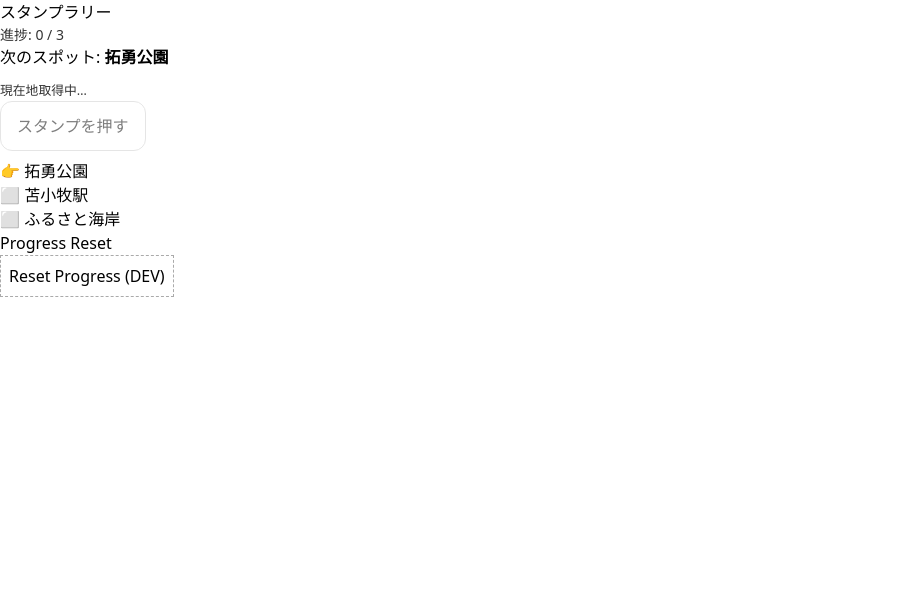
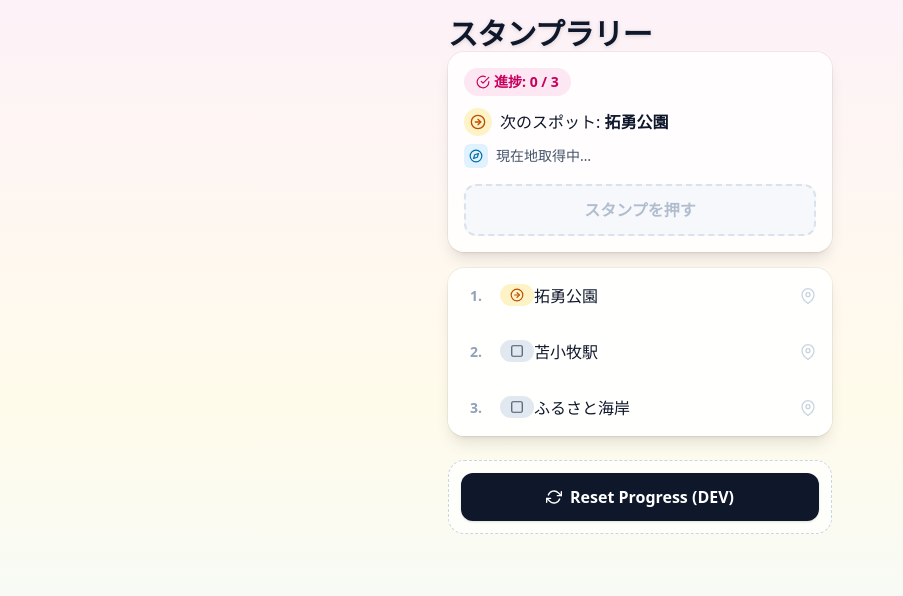
Before and after one commit to Kanaya-r/test, a React (Vite) app in the folder trainig-02/: page / in a window 1280 px wide. Shown: the top 596 px of the page, without its empty margins (0-903 px from the left). Built offline with nearby package versions, Linux system fonts and the light colour scheme; no server answers.

Commit message:
[update] スタイル追加

```diff
--- a/trainig-02/src/App.tsx
+++ b/trainig-02/src/App.tsx
@@ -1,4 +1,6 @@
 import { useCallback } from 'react'
+import { FiCheckCircle, FiMapPin, FiArrowRightCircle, FiSquare, FiCompass } from 'react-icons/fi'
+
 import { SPOTS } from './assets/ts/spots'
 import { useGeolocation } from './assets/ts/useGeolocation'
 import { useProgress } from './assets/ts/progressStore'
@@ -16,45 +18,50 @@ export default function App() {
   useGeolocation(onPos)
 
   return (
-    <>
-      <h1 style={{ margin: 0 }}>スタンプラリー</h1>
+    <div className="min-h-screen bg-gradient-to-b from-pink-50 via-amber-50 to-sky-50 p-4 flex items-start justify-center">
+      <div className="w-full max-w-sm">
+        <h1 className="text-3xl font-extrabold tracking-tight text-slate-900 drop-shadow-sm">スタンプラリー</h1>
 
-      <div style={{ fontSize: 14, opacity: 0.8 }}>
+        <section className="mb-4 rounded-2xl bg-white/80 backdrop-blur shadow-lg ring-1 ring-black/5 p-4">
+          <div className="flex items-center gap-2 text-sm font-semibold text-slate-700">
+            <span className="inline-flex items-center gap-1 rounded-full bg-pink-100 px-3 py-1 text-pink-700">
+              <FiCheckCircle className="text-pink-700" />
               進捗: {state.obtainedSpotIds.length} / {SPOTS.length}
+            </span>
           </div>
 
-      <div>
-        <div style={{ marginBottom: 8 }}>
-          次のスポット: <b>{target ? target.name : 'すべて達成！🎉'}</b>
+          <div className="mt-3 flex items-center gap-2 text-slate-900">
+            <span className="inline-flex items-center justify-center rounded-full bg-amber-100 text-amber-700 w-7 h-7">
+              <FiArrowRightCircle />
+            </span>
+            <p className="text-base">
+              次のスポット: <b>{target ? target.name : 'Complete!!'}</b>
+            </p>
           </div>
 
+          <div className="mt-2 flex items-center gap-2 text-sm text-slate-600">
+            <span className="inline-flex items-center justify-center rounded-md bg-sky-100 text-sky-700 w-6 h-6">
+              <FiCompass />
+            </span>
             {state.lastPosition ? (
-          <small style={{ opacity: 0.8 }}>
+              <p>
                 現在地: {state.lastPosition.lat.toFixed(5)}, {state.lastPosition.lng.toFixed(5)}
                 {state.lastPosition.accuracyM ? `（±${Math.round(state.lastPosition.accuracyM)}m）` : ''}
-          </small>
+              </p>
             ) : (
-          <small style={{ opacity: 0.8 }}>現在地取得中…</small>
+              <p>現在地取得中…</p>
             )}
           </div>
 
           <button
+            className="mt-4 w-full rounded-xl border-2 border-dashed border-slate-300 bg-slate-100 text-slate-400 px-4 py-3 font-bold disabled:opacity-70 disabled:cursor-not-allowed"
             onClick={() => {
               if (stamp()) {
-            // クリア演出（任意）：トースト・音など
                 console.log('スタンプ獲得！')
               }
             }}
             disabled={!canStamp}
             aria-disabled={!canStamp}
-        style={{
-          padding: '12px 16px',
-          fontSize: 16,
-          borderRadius: 12,
-          border: '1px solid #ccc',
-          opacity: !canStamp ? 0.5 : 1,
-          cursor: !canStamp ? 'not-allowed' : 'pointer',
-        }}
             title={(() => {
               if (!target) return '全スポット達成！'
               if (!state.lastPosition) return '位置情報を取得中…'
@@ -66,23 +73,43 @@ export default function App() {
           >
             スタンプを押す
           </button>
+        </section>
 
-      <ol style={{ marginTop: 8 }}>
+        <section className="rounded-2xl bg-white/90 backdrop-blur shadow-lg ring-1 ring-black/5 divide-y divide-slate-100">
+          <ol>
             {SPOTS.map((s, i) => {
               const got = state.obtainedSpotIds.includes(s.id)
               const isTarget = i === state.currentIndex
               return (
-            <li key={s.id}>
-              {got ? '✅' : isTarget ? '👉' : '⬜️'} {s.name}
+                <li key={s.id} className="flex items-center gap-3 p-4">
+                  <span className="w-6 text-center text-sm font-bold text-slate-400">{i + 1}.</span>
+                  <p className="flex-1 text-slate-900 font-medium">
+                  {got ?
+                      <span className="inline-flex items-center gap-1 rounded-full bg-emerald-100 text-emerald-700 px-2.5 py-1 text-sm">
+                        <FiCheckCircle />
+                      </span>
+                    : isTarget ?
+                      <span className="inline-flex items-center gap-1 rounded-full bg-amber-100 text-amber-700 px-2.5 py-1 text-sm">
+                        <FiArrowRightCircle />
+                      </span>
+                    :
+                      <span className="inline-flex items-center gap-1 rounded-full bg-slate-200 text-slate-600 px-2.5 py-1 text-sm">
+                        <FiSquare />
+                      </span>
+                    }
+                    {s.name}
+                  </p>
+                  <FiMapPin className="text-slate-300" />
                 </li>
               )
             })}
           </ol>
+        </section>
 
-      <div>
-        <h2>Progress Reset</h2>
+        <section className="mt-6 rounded-2xl border border-dashed border-slate-300 bg-white/70 p-3">
           <DevButton />
+        </section>
       </div>
-    </>
+    </div>
   )
 }
--- a/trainig-02/src/components/DevButton.tsx
+++ b/trainig-02/src/components/DevButton.tsx
@@ -1,3 +1,5 @@
+import { FiRefreshCw } from 'react-icons/fi'
+
 import { STORAGE_KEY } from '../assets/ts/constants'
 
 export default function DevButton() {
@@ -8,11 +10,11 @@ export default function DevButton() {
 
   return (
     <button
+    className="w-full inline-flex items-center justify-center gap-2 rounded-xl bg-slate-900 text-white px-4 py-3 font-semibold shadow active:scale-[0.99]"
     onClick={() => { handleReset() }}
-    style={{ padding: 8, border: '1px dashed #aaa' }}
     title="開発用：進捗を初期化"
     >
-      Reset Progress (DEV)
+      <FiRefreshCw /> Reset Progress (DEV)
     </button>
   )
 }
```
Lines whose indentation alone changed are shown as unchanged.
